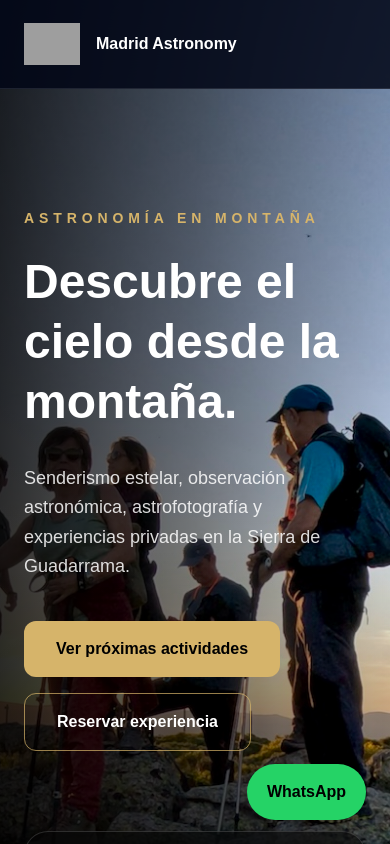
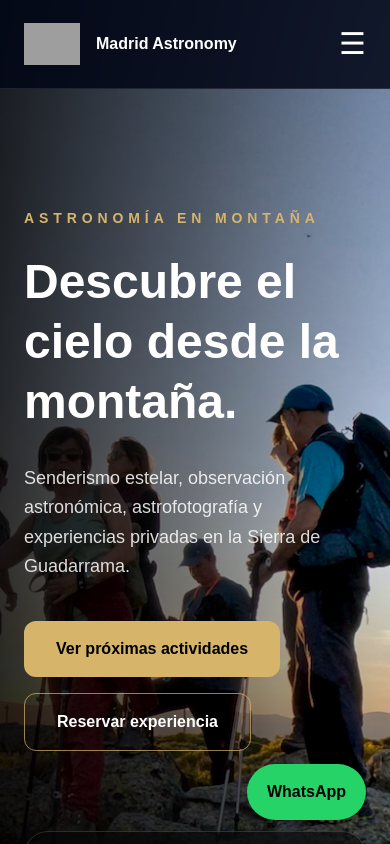
Before and after one commit to tomasurf/madrid-astronomy, a Next.js app: page / in a window 390 px wide. Shown: the top 844 px of the page. Built offline with nearby package versions, Linux system fonts and the light colour scheme; grey boxes are pictures that could not be loaded.

Commit message:
menu movil

```diff
--- a/app/page.tsx
+++ b/app/page.tsx
@@ -37,7 +37,9 @@ export default function Home() {
             />
             <strong>Madrid Astronomy</strong>
           </div>
-
+<button className="block md:hidden text-white text-3xl z-50">
+  ☰
+</button>
           <nav className="hidden md:flex gap-8 text-white/70 text-sm">
             <a href="#actividades" className="hover:text-[#d6b46a]">Experiencias</a>
             <a href="#proximas" className="hover:text-[#d6b46a]">Próximas actividades</a>
```
